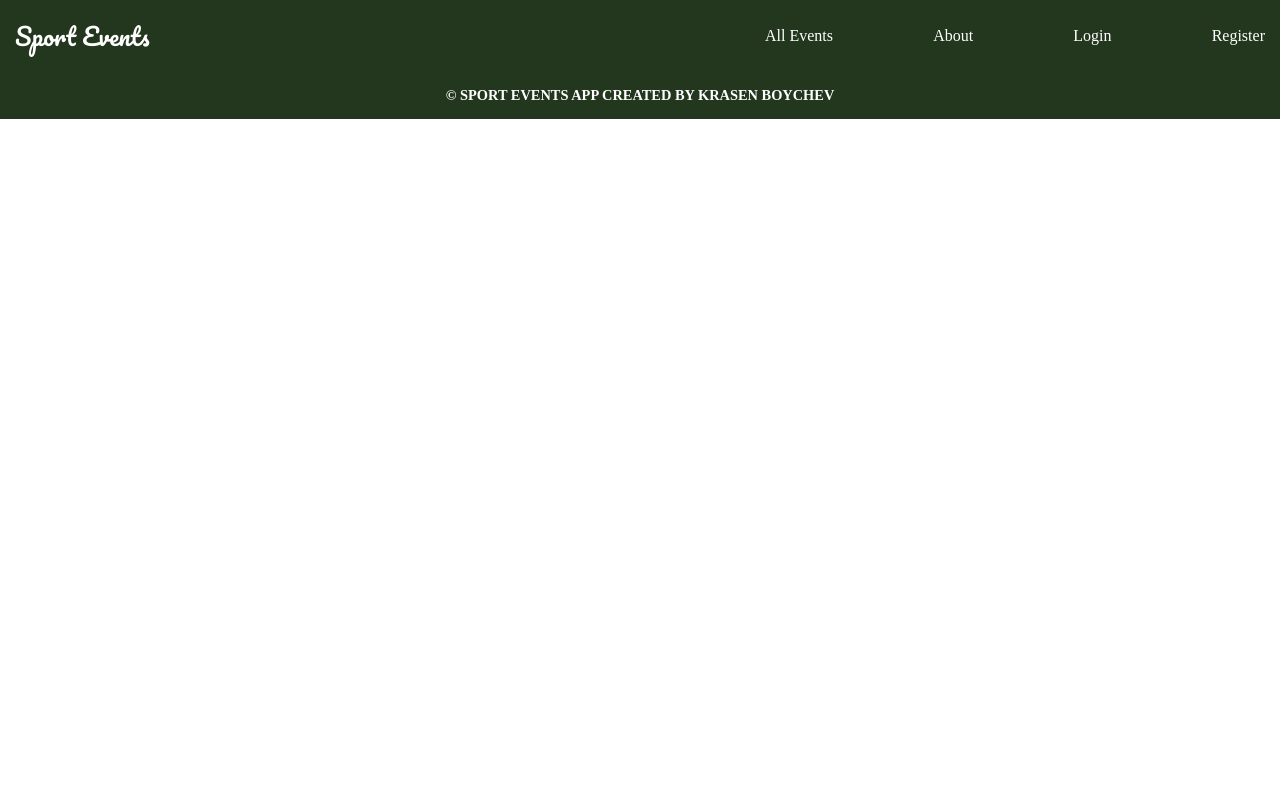
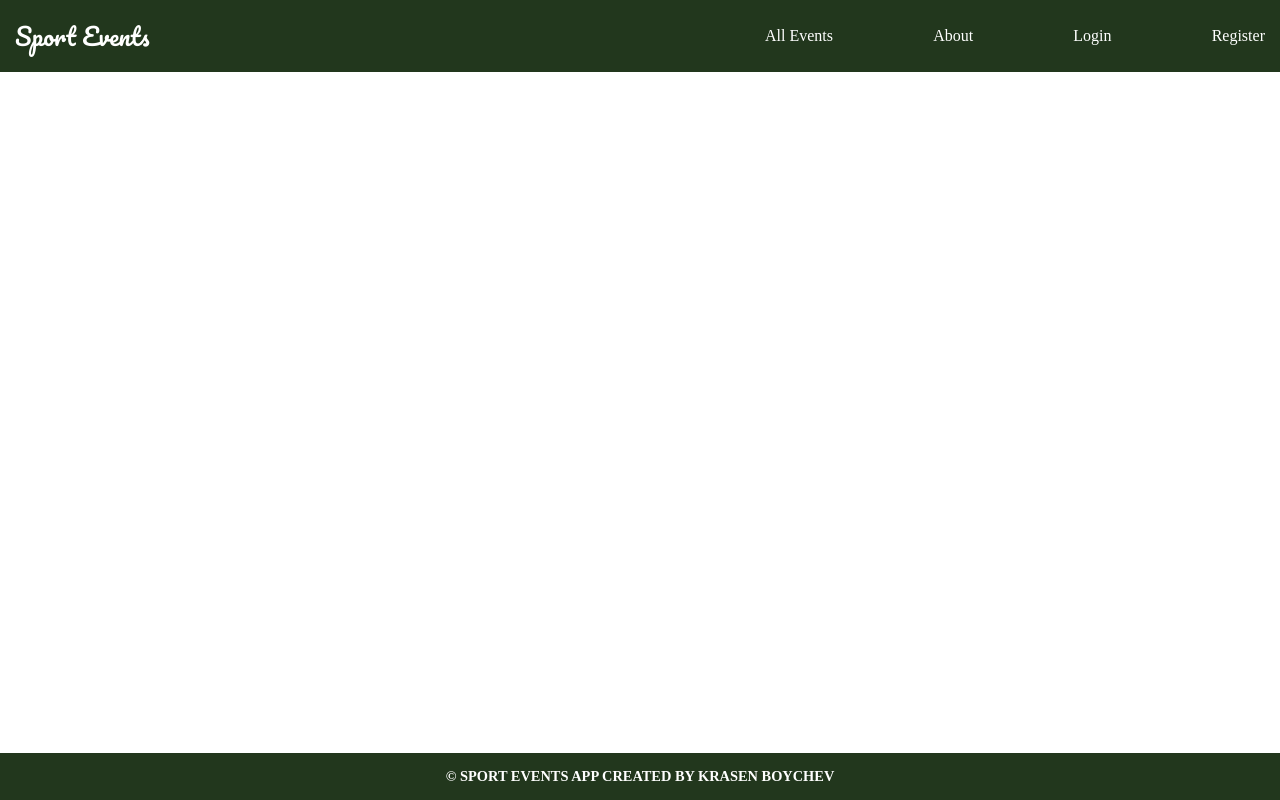
Before and after one commit to KrasenBoychev/Sport-Events-Angular, an Angular app in the folder sport-events-app/: page / in a window 1280 px wide. Built offline with nearby package versions, Linux system fonts and the light colour scheme.

Commit message:
app component - css updated

```diff
--- a/sport-events-app/src/app/app.component.css
+++ b/sport-events-app/src/app/app.component.css
@@ -1,12 +1,12 @@
 .app-container {
+    margin: auto;
     min-height: 100vh;
     max-width: 1920px;
     display: flex;
     flex-direction: column;
 }
 
-app-main {
+main {
     flex-grow: 1;
-    display: flex;
-    flex-wrap: wrap;
+    position: relative;
 }
```
